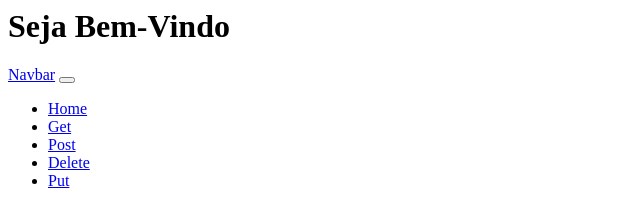
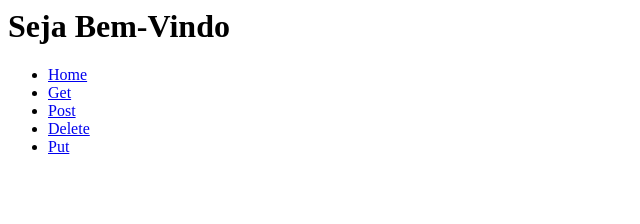
Before and after one commit to rrenans/OzMap, a website: page developmentOneZero-projecttest-903563a643f6/src/pages/index.html in a window 1280 px wide. Shown: the whole page, without its empty margins (0-640 px from the left). Drawn offline with Linux system fonts and the light colour scheme.

Commit message:
Páginas para renderização da aplicação no browser

```diff
--- a/developmentOneZero-projecttest-903563a643f6/src/pages/index.html
+++ b/developmentOneZero-projecttest-903563a643f6/src/pages/index.html
@@ -2,10 +2,7 @@
 
 <nav class="navbar navbar-expand-lg navbar-light bg-light">
   <div class="container-fluid">
-    <a class="navbar-brand" href="/">Navbar</a>
-    <button class="navbar-toggler" type="button" data-bs-toggle="collapse" data-bs-target="#navbarSupportedContent" aria-controls="navbarSupportedContent" aria-expanded="false" aria-label="Toggle navigation">
-      <span class="navbar-toggler-icon"></span>
-    </button>
+
     <div class="collapse navbar-collapse" id="navbarSupportedContent">
       <ul class="navbar-nav me-auto mb-2 mb-lg-0">
         <li class="nav-item">
```
